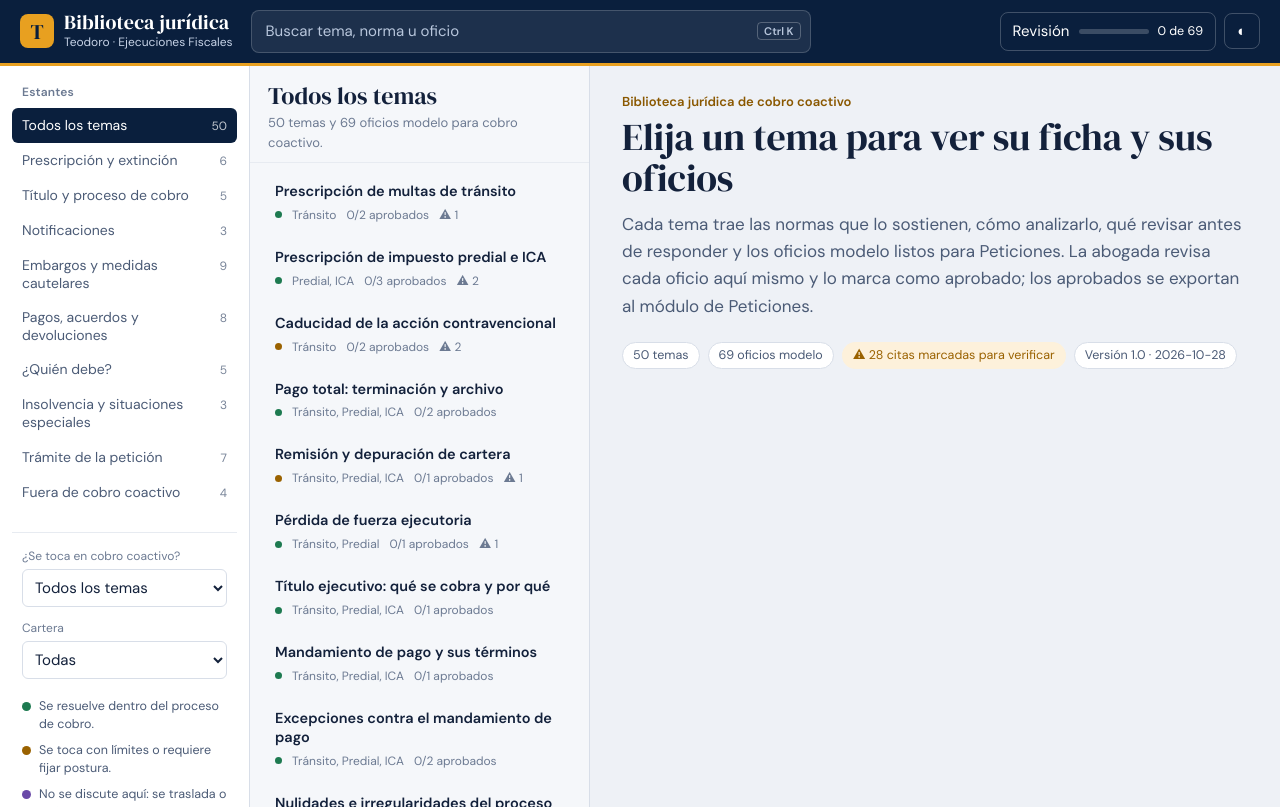
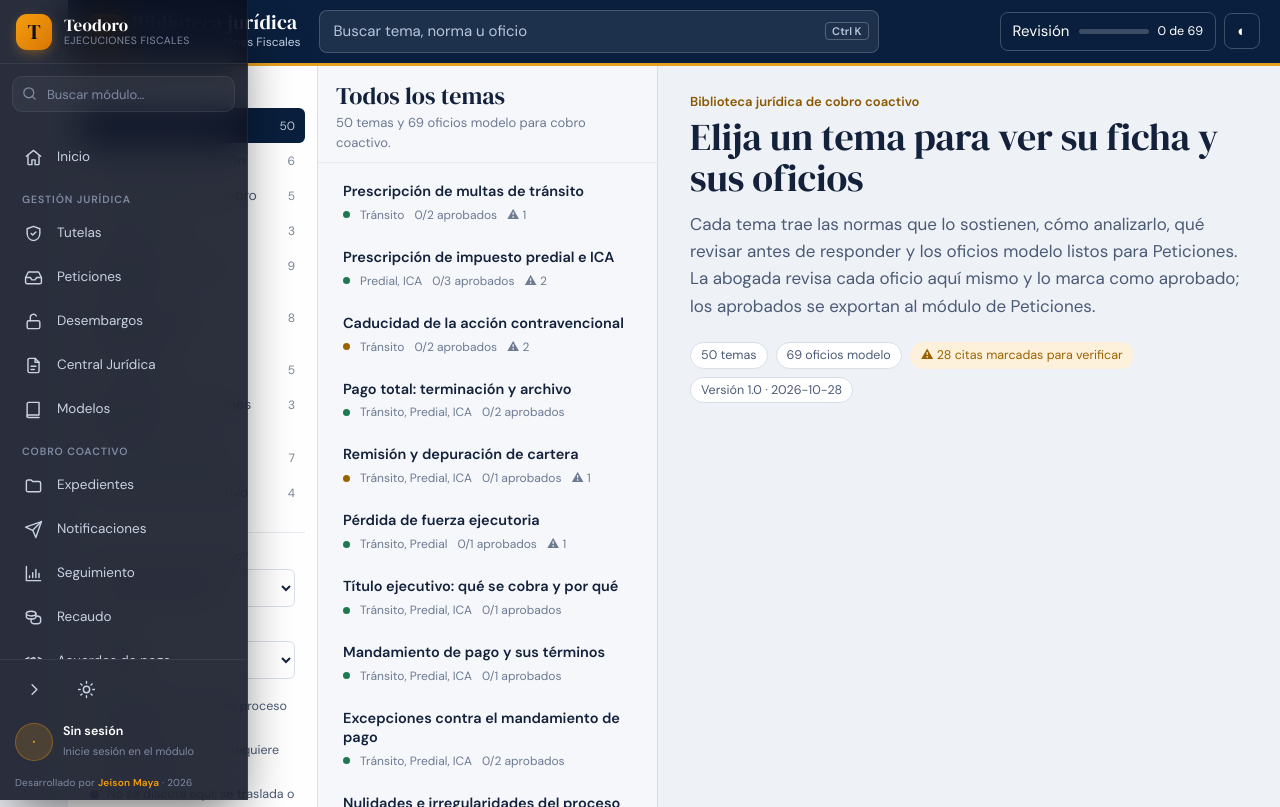
Before and after one commit to jeisonmaya-cpu/oficios-bello, a plain HTML site: page biblioteca.html in a window 1280 px wide. Drawn offline with Linux system fonts and the light colour scheme.

Commit message:
Update biblioteca.html

```diff
--- a/biblioteca.html
+++ b/biblioteca.html
@@ -886,5 +886,6 @@ leerHash();
 renderTodo();
 })();
 </script>
+  <script src="teo-sidebar.js?v=2"></script>
 </body>
 </html>
```
